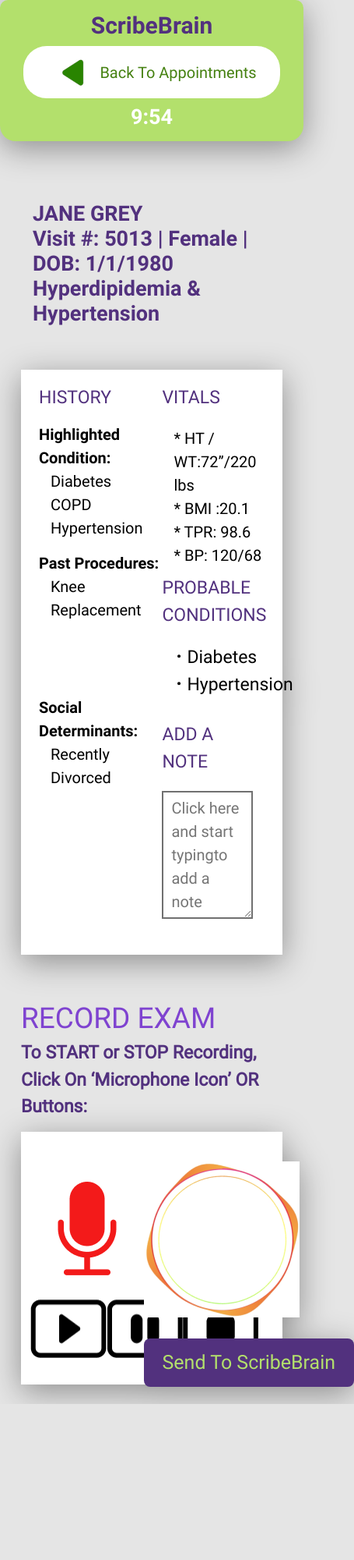
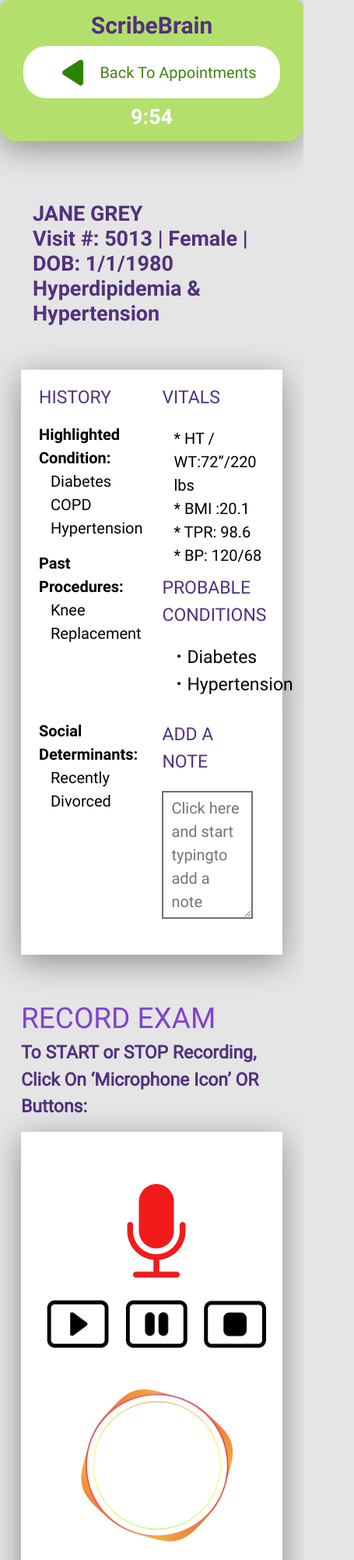
Before and after one commit to HarisHodzicnt/ScribeBrain, a plain HTML site: page patient/index.html in a window 390 px wide. Shown: the top 2000 px of the page at 78% size, 455 px wide, since content can reach past the window. Before the commit the page ends 1800 px from the top, so only its background shows below. Drawn offline with nearby package versions, Linux system fonts and the light colour scheme.

Commit message:
version-one-fixed

```diff
--- a/patient/style.css
+++ b/patient/style.css
@@ -134,3 +134,34 @@
 .scribebrain-footer a {
     color: #B3E06C !important;
 }
+
+@media only screen and (max-width: 650px) {
+   .record-box .flex-row img{
+       width: 70px !important;
+   }
+  }
+
+@media only screen and (max-width: 650px) {
+    .record-box .flex-row img{
+        width: 50px !important;
+    }
+   }
+
+@media only screen and (max-width: 467px) {
+    .patient-history .flex-column:last-child {
+        margin-left: 20px;
+    }
+    .record-box {
+        flex-wrap: wrap;
+        height: auto;
+    }
+    .record-box .flex-row img{
+        width: 80px !important;
+    }
+    .record-box .flex-column:first-child {
+        width: 100% !important;
+    }
+    .record-box .flex-column:last-child {
+        width: 100% !important;
+    }
+   }
--- a/style.css
+++ b/style.css
@@ -7,6 +7,19 @@
  *, html, body {
     overflow-x: hidden;
  }
+
+ #home-page {
+     display: flex;
+     justify-content: center;
+     align-items: center;
+     height: 100vh;
+ }
+
+ #home-page a{
+    color: white !important;
+    font-size: 25px;
+    text-decoration: overline !important;
+}
 
  a {
      color: black !important;
```
Also changed, not shown: index.html (+2 -3 lines).
